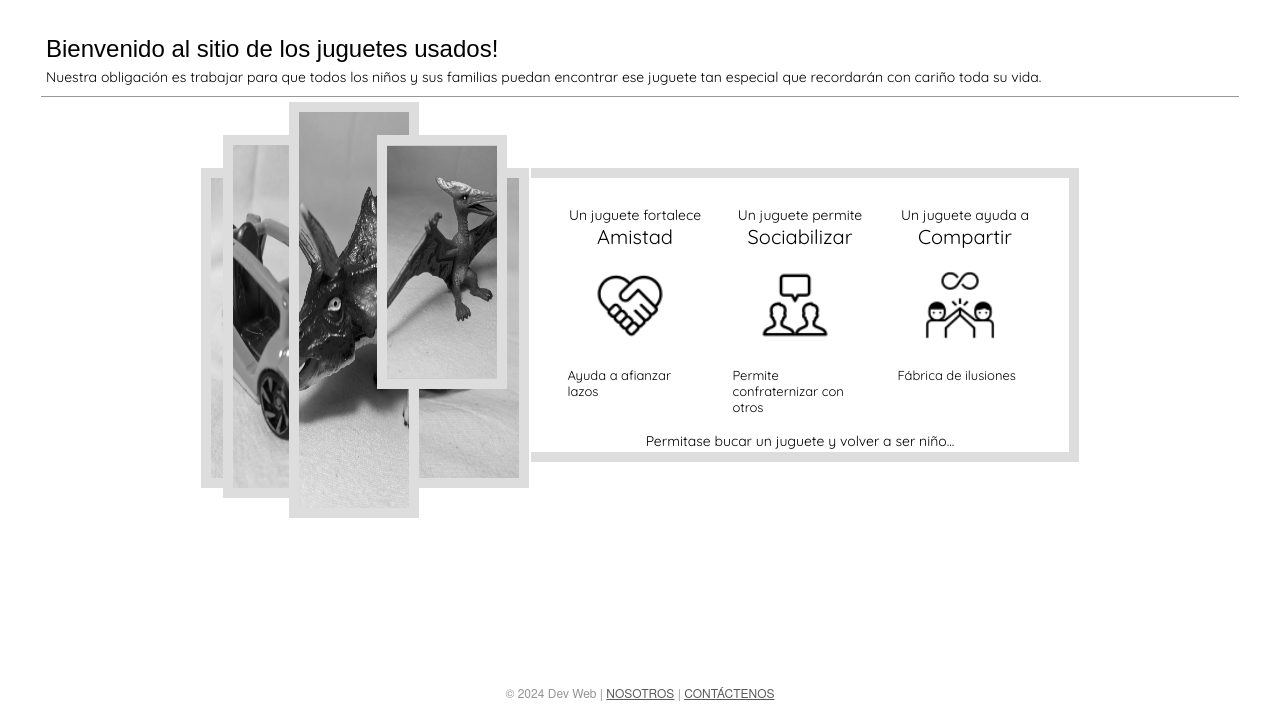
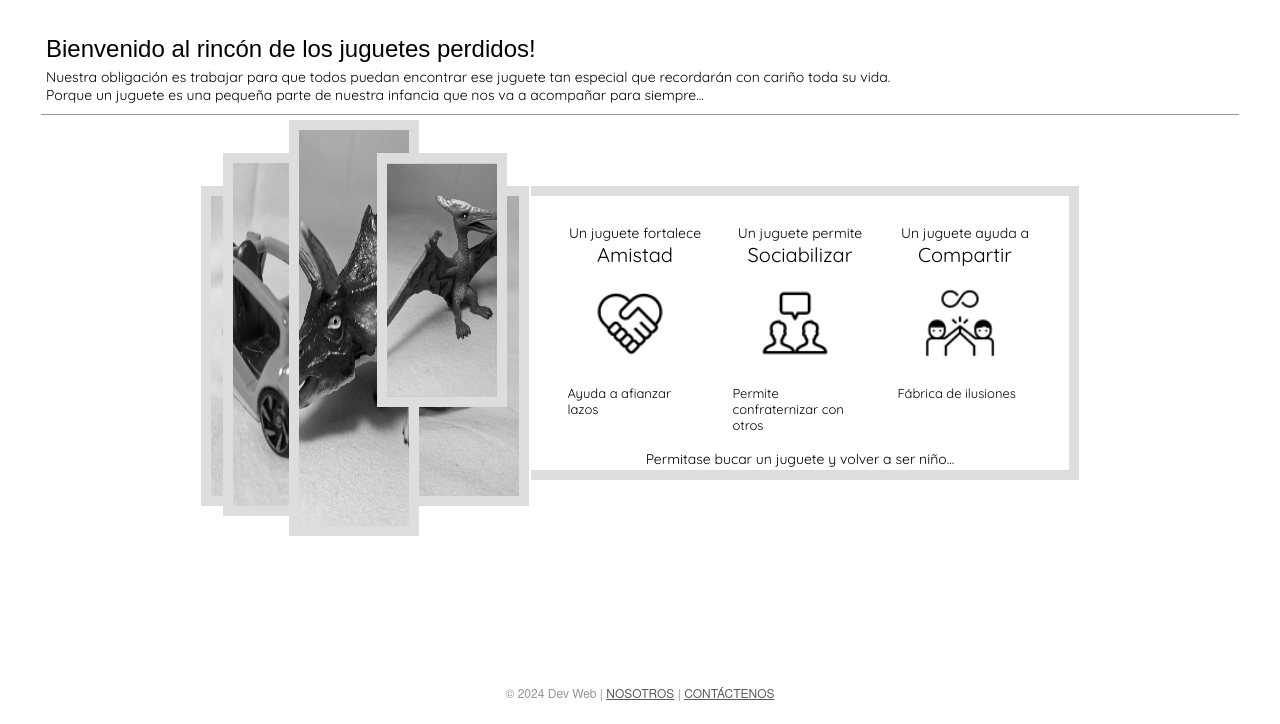
Before and after one commit to jorlazarte/frontendnodejs, a plain HTML site: page index.html in a window 1280 px wide. Shown: the part 76-800 px from the top of the page. Drawn offline with Linux system fonts and the light colour scheme; a web font is replaced by a local one.

Commit message:
Update index.html
update index

```diff
--- a/index.html
+++ b/index.html
@@ -3,7 +3,7 @@
 <head>
 	<meta charset="utf-8">
 	<meta name="viewport" content="width=device-width, initial-scale=1">
-	<title>Bienvenido a El gato mira arriba</title>
+	<title>Bienvenido!</title>
 
 	<link rel="stylesheet" type="text/css" href="css/style.css">
 	<link rel="stylesheet" type="text/css" href="css/index.css">
@@ -53,9 +53,10 @@
 			</div>
 	</header>
 	<main>
-			<div class="mainTitulo">Bienvenido al sitio de los juguetes usados!</div>
+			<div class="mainTitulo">Bienvenido al rincón de los juguetes perdidos!</div>
 			<div class="mainTexto">
-			Nuestra obligación es trabajar para que todos los niños y sus familias puedan encontrar ese juguete tan especial que recordarán con cariño toda su vida.
+			Nuestra obligación es trabajar para que todos puedan encontrar ese juguete tan especial que recordarán con cariño toda su vida.<br>
+			Porque un juguete es una pequeña parte de nuestra infancia que nos va a acompañar para siempre...
 			</div>
 			<div class="grid-container1">
 				<div class="con_5"></div>
```
